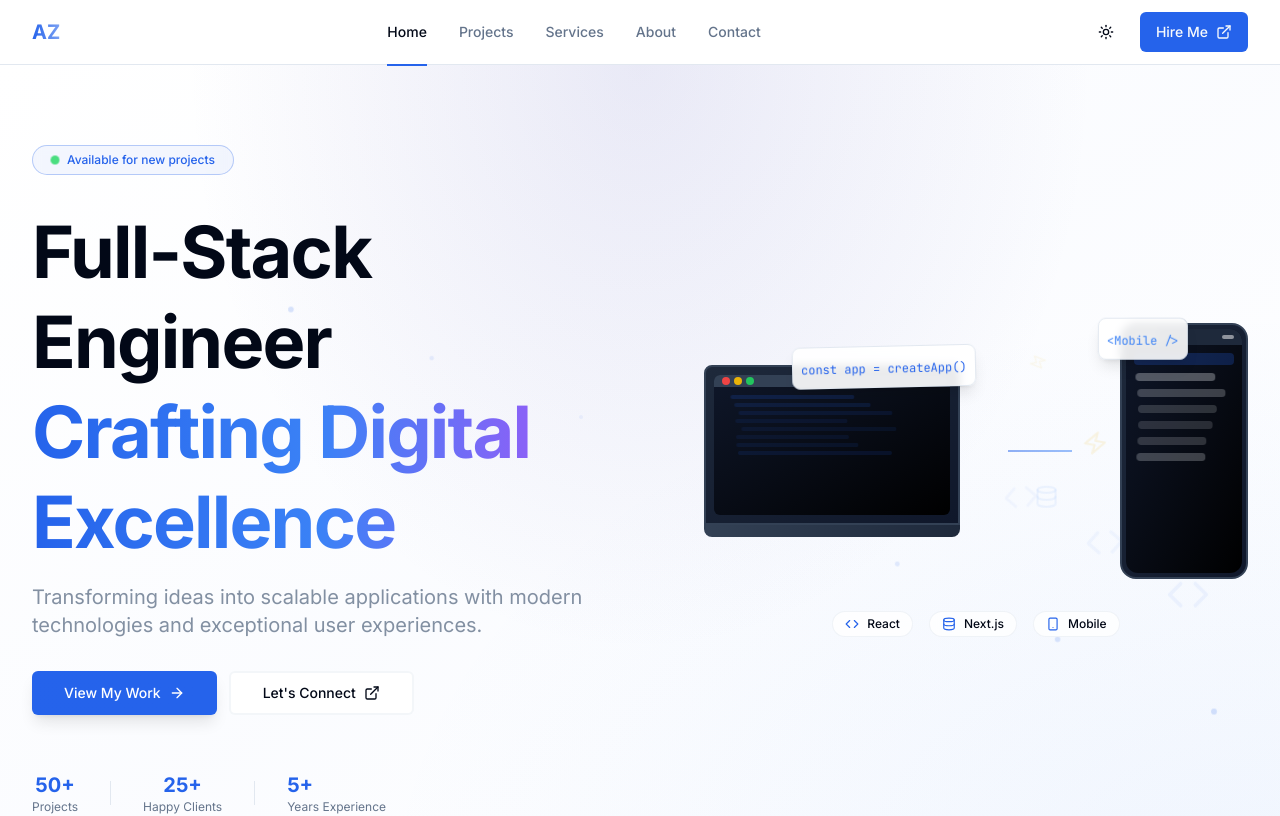
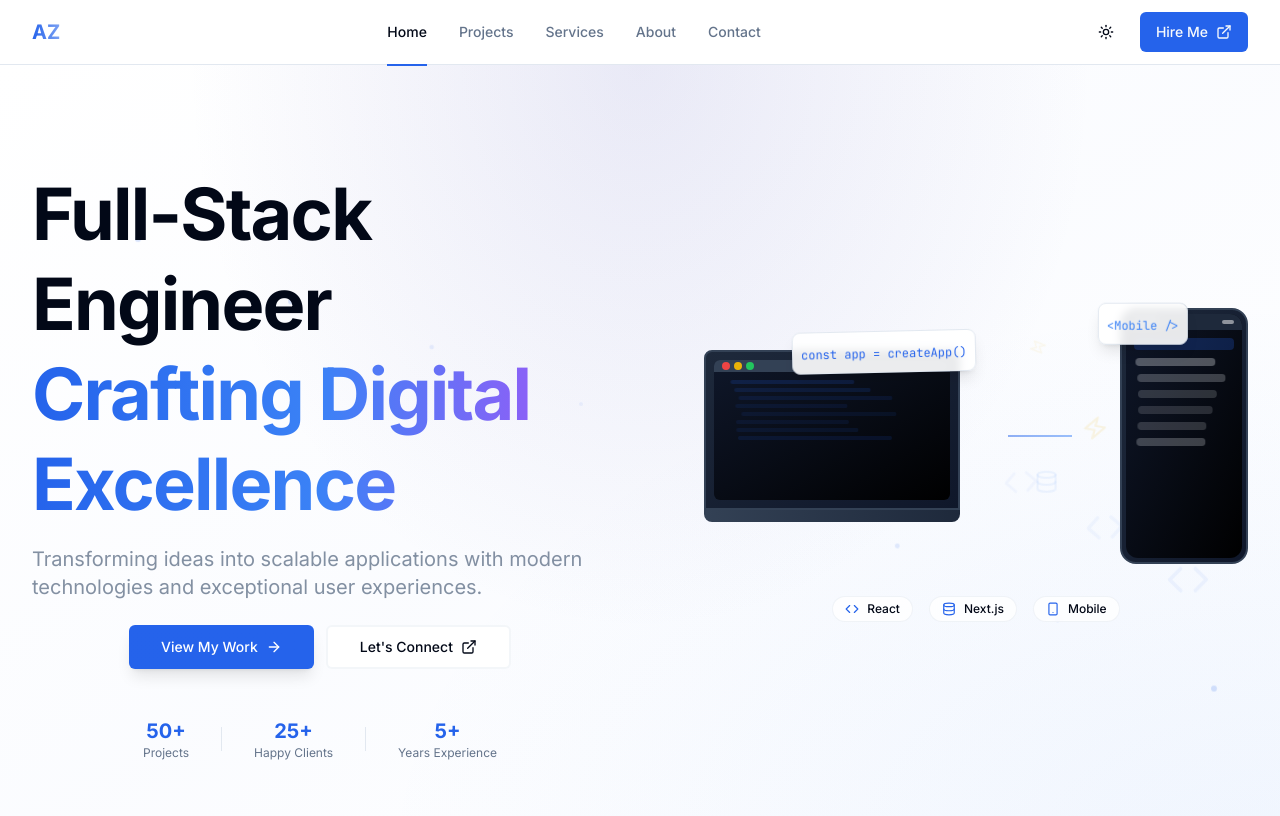
Before and after one commit to ahmerzulfiqar06/ahmer-portfolio, a Next.js app: page / in a window 1280 px wide. Shown: the top 816 px of the page. Built offline with nearby package versions, Linux system fonts and the light colour scheme.

Commit message:
New loading animation and hero updated

```diff
--- a/src/app/page.tsx
+++ b/src/app/page.tsx
@@ -82,27 +82,8 @@ export default function HomePage() {
 
         <div className="relative grid grid-cols-1 lg:grid-cols-2 gap-12 lg:gap-16 items-center min-h-[80vh]">
           {/* Left side content */}
-          <div className="relative z-10 space-y-8 text-left">
-            {/* Status badge with enhanced styling */}
-            <motion.div
-              initial={{ scale: 0.8, opacity: 0 }}
-              animate={{ scale: 1, opacity: 1 }}
-              transition={{ duration: 0.5, delay: 0.1 }}
-              className="flex justify-start"
-            >
-            <Badge className="border-primary/30 bg-primary/5 text-primary hover:bg-primary/10 transition-all duration-300 backdrop-blur-sm">
-              <div className="flex items-center gap-2 px-2 py-1">
-                <motion.div
-                  className="w-2 h-2 bg-green-400 rounded-full"
-                  animate={{ scale: [1, 1.2, 1] }}
-                  transition={{ duration: 2, repeat: Infinity }}
-                />
-                <span className="font-medium">Available for new projects</span>
-              </div>
-            </Badge>
-          </motion.div>
-
-          {/* Main headline with enhanced typography */}
+          <div className="relative z-10 space-y-6 text-left">
+            {/* Main headline with enhanced typography */}
           <div className="space-y-4">
             <motion.h1
               initial={{ opacity: 0, y: 30 }}
@@ -139,7 +120,7 @@ export default function HomePage() {
               initial={{ opacity: 0, y: 20 }}
               animate={{ opacity: 1, y: 0 }}
               transition={{ duration: 0.6, delay: 0.9 }}
-              className="flex flex-col sm:flex-row gap-3 justify-start items-start"
+              className="flex flex-col sm:flex-row gap-3 justify-center items-center"
             >
             <motion.div
               whileHover={{ scale: 1.03, y: -2 }}
@@ -182,7 +163,7 @@ export default function HomePage() {
               initial={{ opacity: 0, y: 20 }}
               animate={{ opacity: 1, y: 0 }}
               transition={{ duration: 0.6, delay: 1.1 }}
-              className="flex justify-start items-center gap-8 pt-6"
+              className="flex justify-center items-center gap-8 pt-6"
             >
             <div className="text-center">
               <div className="text-xl font-bold text-primary">50+</div>
@@ -194,7 +175,7 @@ export default function HomePage() {
               <div className="text-xs text-muted-foreground">Happy Clients</div>
             </div>
             <div className="w-px h-6 bg-border" />
-            <div className="text-left">
+            <div className="text-center">
               <div className="text-xl font-bold text-primary">5+</div>
               <div className="text-xs text-muted-foreground">Years Experience</div>
             </div>
```
